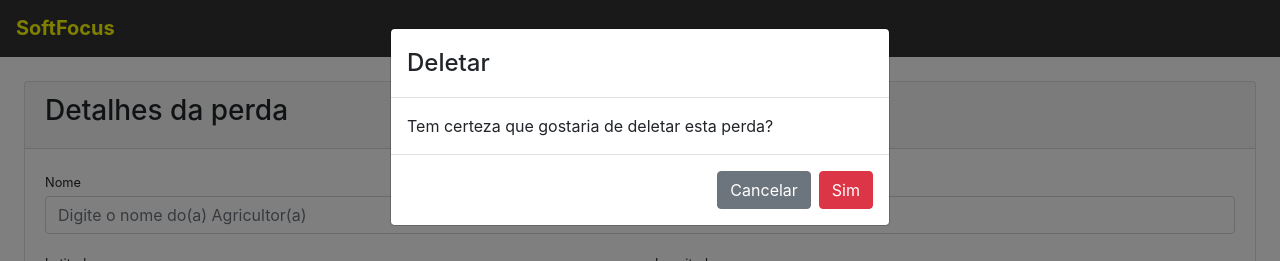
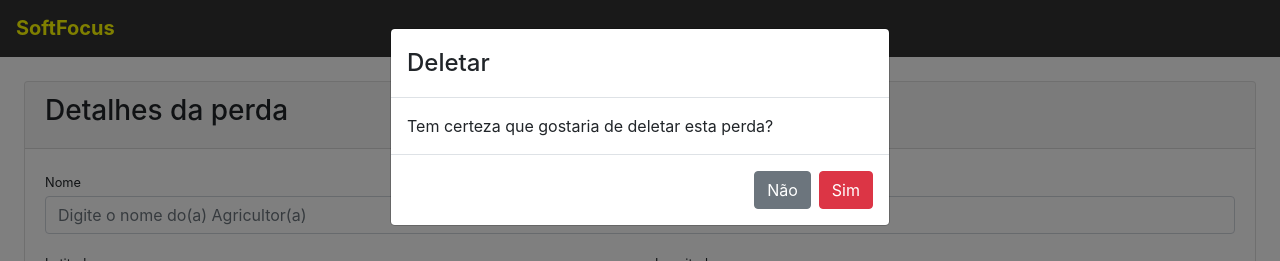
Before and after one commit to RafaelMoura11/agri-tec, a React (Create React App) app in the folder frontend/: page /details/1 in a window 1280 px wide. Both pictures are taken after a click on the button "Deletar". Shown: the top 261 px of the page. Built offline with nearby package versions, Linux system fonts and the light colour scheme; no server answers.

Commit message:
Mudando o texto do botão de fechar o modal de deletar

```diff
--- a/frontend/src/components/lostform_components/DeleteButton.tsx
+++ b/frontend/src/components/lostform_components/DeleteButton.tsx
@@ -30,7 +30,7 @@ const DeleteButton: React.FC<Props> = ({ onDeleteHandler }) => {
             </Modal.Body>
             <Modal.Footer>
             <Button variant="secondary" onClick={handleClose}>
-                Cancelar
+                Não
             </Button>
             <Button variant="danger" onClick={ onDeleteHandler }>Sim</Button>
             </Modal.Footer>
```
